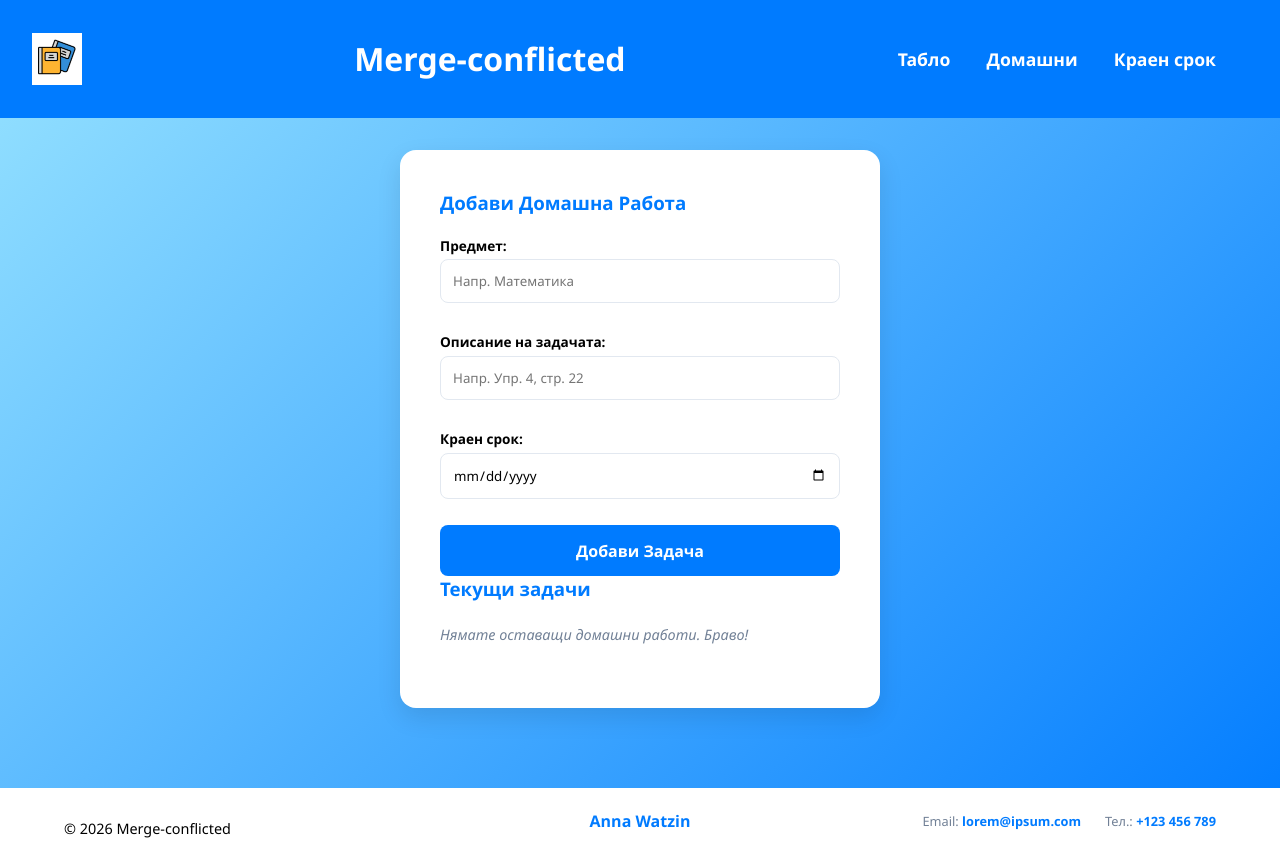
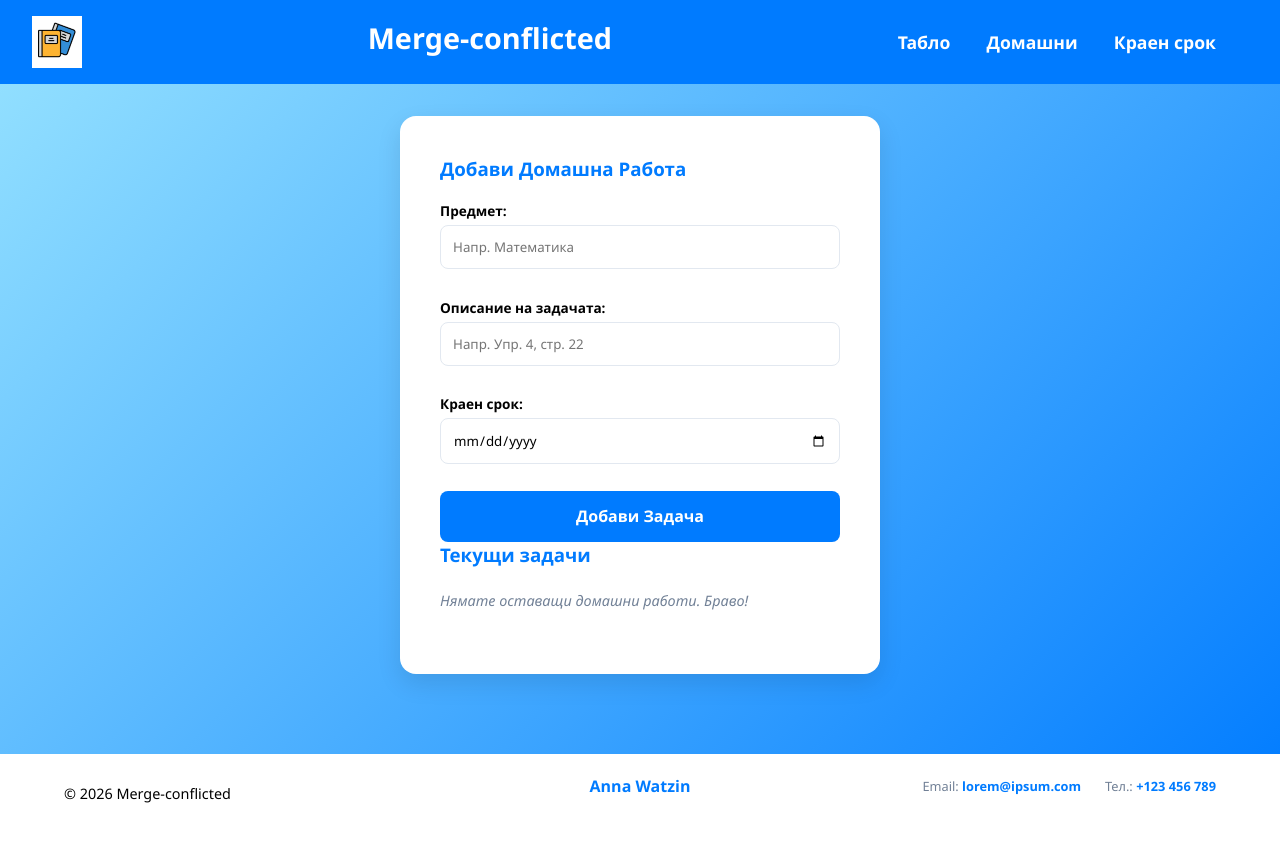
Before and after one commit to IT-8-TUES/8B-25-26-Merge-conflicted, a plain HTML site: page Anna Watzin/homework.html in a window 1280 px wide. After the commit the page ends 819 px from the top, so only its background shows below. Drawn offline with Linux system fonts and the light colour scheme.

Commit message:
Fix header

```diff
--- a/Anna Watzin/style.css
+++ b/Anna Watzin/style.css
@@ -26,6 +26,12 @@ nav a {
     font-weight: bold;
     font-size: 1.1rem;
     padding-right: 2rem;
+}
+h1 {
+    color: white;
+    font-size: 1.8rem;
+    margin: 0rem;
+    margin-bottom: 0.5rem;
 }
 .container {
     background-color: white;
```
